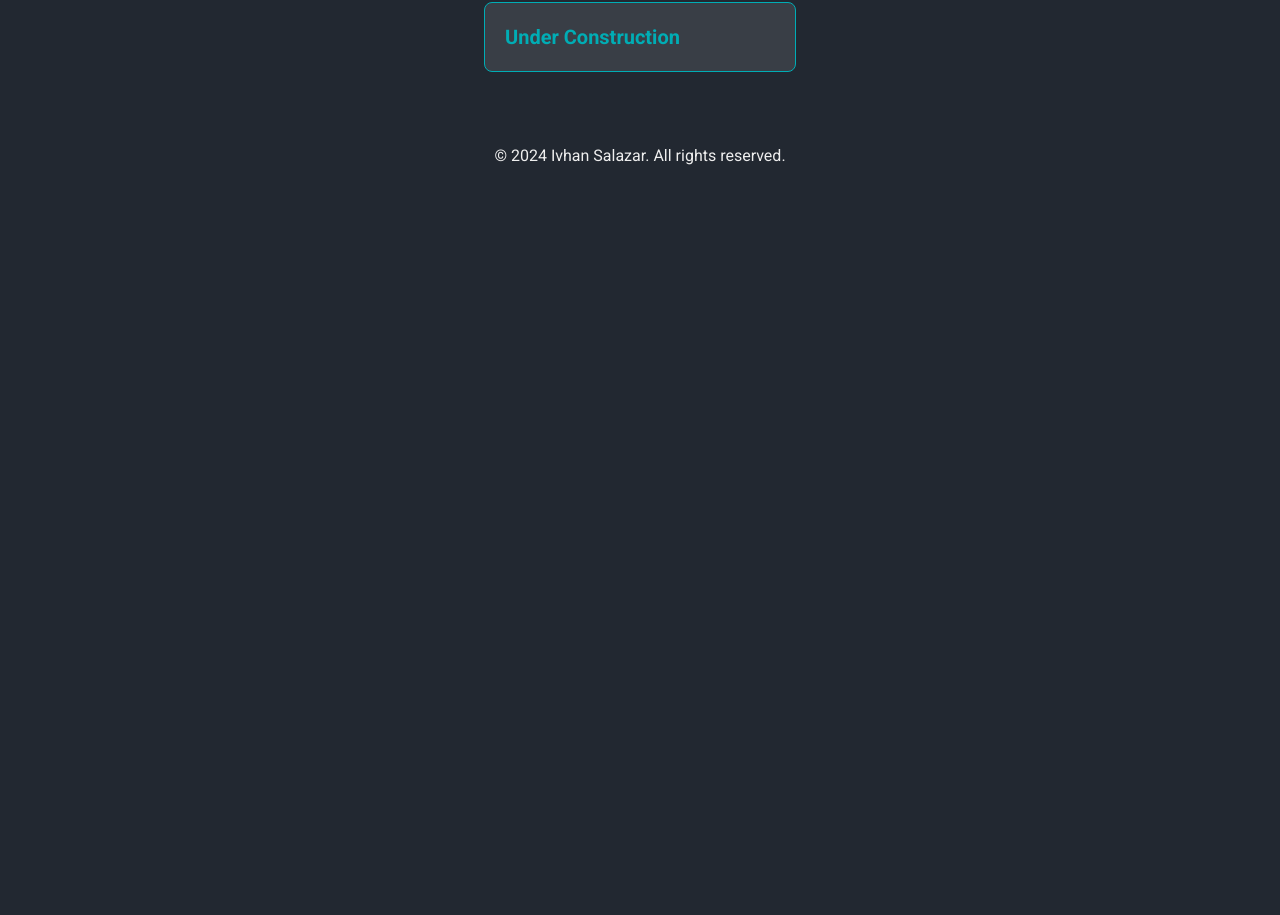
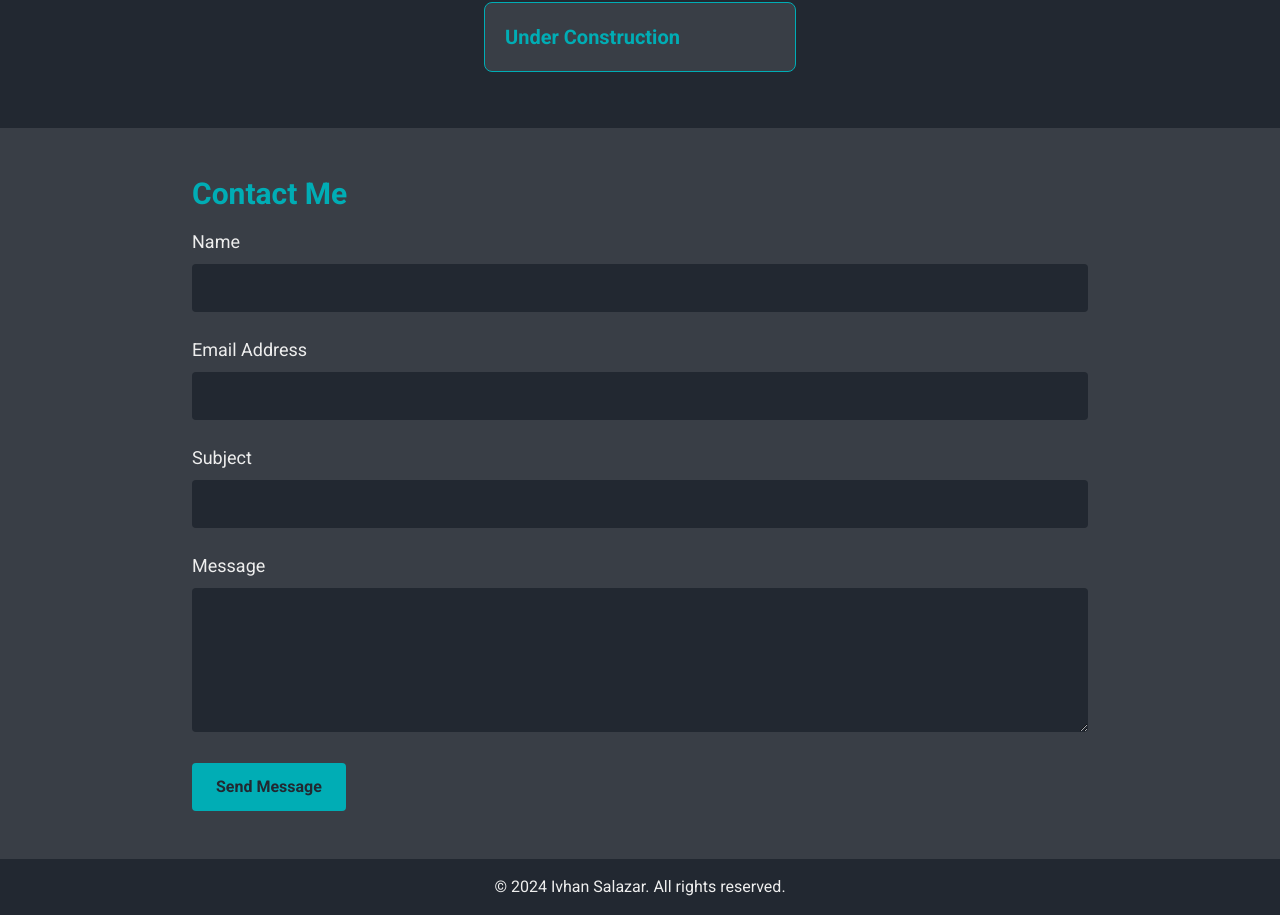
Before and after one commit to itsmeenavi/Portfolio, a React (Create React App) app: page / in a window 1280 px wide. Shown: the part 2260-3175 px from the top of the page. Before the commit the page ends 2444 px from the top, so only its background shows below. Built offline with nearby package versions, Linux system fonts and the light colour scheme.

Commit message:
added contactme with email js

```diff
--- a/package.json
+++ b/package.json
@@ -3,9 +3,11 @@
   "version": "0.1.0",
   "private": true,
   "dependencies": {
+    "@emailjs/browser": "^4.4.1",
     "@testing-library/jest-dom": "^5.17.0",
     "@testing-library/react": "^13.4.0",
     "@testing-library/user-event": "^13.5.0",
+    "emailjs-com": "^3.2.0",
     "react": "^18.3.1",
     "react-dom": "^18.3.1",
     "react-fast-marquee": "^1.6.5",
--- a/src/App.js
+++ b/src/App.js
@@ -8,6 +8,7 @@ import Education from './components/Education'; // Import Education component
 import WorkExperience from './components/WorkExperience'; // Import WorkExperience component
 import Projects from './components/Projects';
 import Footer from './components/Footer';
+import Contact from './components/Contact'; // Import Contact component
 
 function App() {
   return (
@@ -19,6 +20,7 @@ function App() {
         <WorkExperience /> {/* Add WorkExperience component */}
         <Skills />
         <Projects />
+        <Contact /> {/* Add Contact component */}
       </main>
       <Footer />
     </div>
--- /dev/null
+++ b/src/components/Contact.js
@@ -0,0 +1,126 @@
+// components/Contact.js
+import React, { useState } from 'react';
+import emailjs from '@emailjs/browser'; // Import EmailJS
+
+function Contact() {
+  // State to manage form inputs
+  const [formData, setFormData] = useState({
+    name: '',
+    email: '',
+    subject: '',
+    message: '',
+  });
+
+  // Handle input changes
+  const handleChange = (e) => {
+    setFormData({ ...formData, [e.target.name]: e.target.value });
+  };
+
+  // Handle form submission
+  const handleSubmit = (e) => {
+    e.preventDefault();
+
+    // **1. Form Validation**
+
+    // Check if all fields are filled
+    if (!formData.name || !formData.email || !formData.subject || !formData.message) {
+      alert('Please fill in all fields.');
+      return;
+    }
+
+    // Simple email format check
+    const emailRegex = /\S+@\S+\.\S+/;
+    if (!emailRegex.test(formData.email)) {
+      alert('Please enter a valid email address.');
+      return;
+    }
+
+    // **2. Send Email via EmailJS**
+
+    emailjs
+      .send(
+        'service_0nvh3h4',      // Replace with your EmailJS service ID
+        'template_h1zvowo',     // Replace with your EmailJS template ID
+        formData,
+        '41M3Bbo3aIfm44zj-'     // Replace with your EmailJS public key (formerly user ID)
+      )
+      .then(
+        (result) => {
+          console.log(result.text);
+          alert('Message sent successfully!');
+          setFormData({ name: '', email: '', subject: '', message: '' });
+        },
+        (error) => {
+          console.log(error.text);
+          alert('An error occurred, please try again.');
+        }
+      );
+  };
+
+  return (
+    <section id="contact" className="bg-charcoal-gray text-off-white py-12 px-4">
+      <div className="max-w-4xl mx-auto">
+        <h2 className="text-teal mb-4 text-3xl font-bold">Contact Me</h2>
+        <form onSubmit={handleSubmit} className="space-y-6">
+          {/* Name Input */}
+          <div>
+            <label className="block mb-2 text-lg">Name</label>
+            <input
+              type="text"
+              name="name"
+              className="w-full p-3 rounded bg-rich-black text-off-white focus:outline-none focus:ring-2 focus:ring-teal"
+              value={formData.name}
+              onChange={handleChange}
+              required
+            />
+          </div>
+          {/* Email Input */}
+          <div>
+            <label className="block mb-2 text-lg">Email Address</label>
+            <input
+              type="email"
+              name="email"
+              className="w-full p-3 rounded bg-rich-black text-off-white focus:outline-none focus:ring-2 focus:ring-teal"
+              value={formData.email}
+              onChange={handleChange}
+              required
+            />
+          </div>
+          {/* Subject Input */}
+          <div>
+            <label className="block mb-2 text-lg">Subject</label>
+            <input
+              type="text"
+              name="subject"
+              className="w-full p-3 rounded bg-rich-black text-off-white focus:outline-none focus:ring-2 focus:ring-teal"
+              value={formData.subject}
+              onChange={handleChange}
+              required
+            />
+          </div>
+          {/* Message Textarea */}
+          <div>
+            <label className="block mb-2 text-lg">Message</label>
+            <textarea
+              name="message"
+              rows="5"
+              className="w-full p-3 rounded bg-rich-black text-off-white focus:outline-none focus:ring-2 focus:ring-teal"
+              value={formData.message}
+              onChange={handleChange}
+              required
+            ></textarea>
+          </div>
+          {/* Submit Button */}
+          <button
+            type="submit"
+            className="bg-teal text-rich-black px-6 py-3 rounded font-bold hover:bg-teal-dark transition duration-300"
+          >
+            Send Message
+          </button>
+        </form>
+      </div>
+    </section>
+  );
+}
+
+export default Contact;
```
Also changed, not shown: 1 other file (tests, documents, lock files or other folders).
